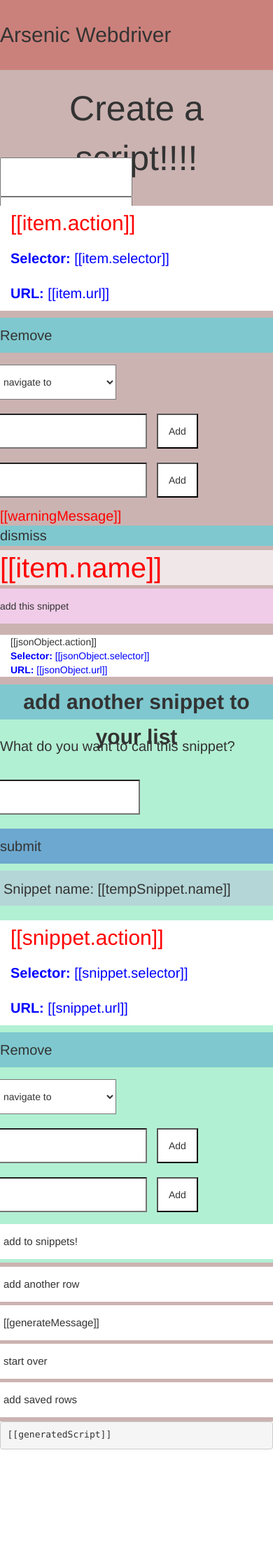
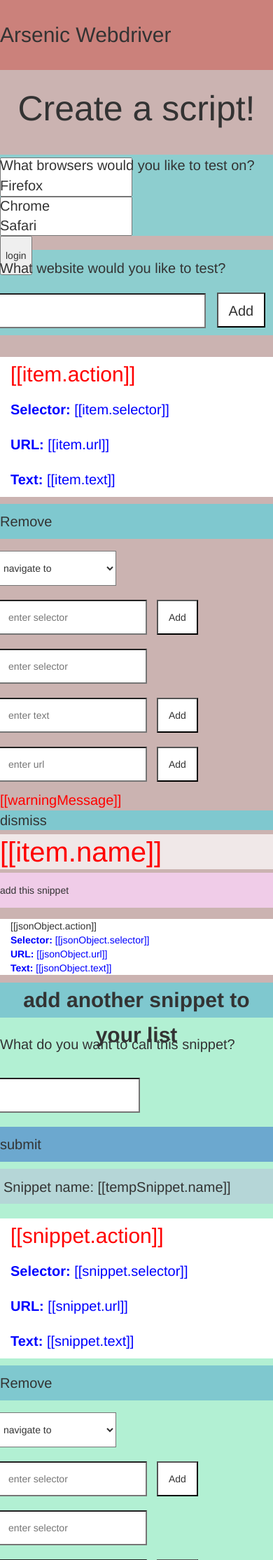
Before and after one commit to kathawala/test-generator-backend, a Flask app: page / in a window 390 px wide. Shown: the top 2229 px of the page at 70% size. Run offline with Flask 2, Linux system fonts and the light colour scheme; some libraries are stand-ins or nearby versions.

Commit message:
browser selection and text entry

```diff
--- a/webapp/static/main.css
+++ b/webapp/static/main.css
@@ -174,3 +174,32 @@
 	padding-left: 5px;
 	background-color: #B5D6D7;
 }
+
+.browser2 {
+	background-color: #78CF80;
+	height: 50px;
+	line-height: 50px;
+	font-size: 20px;
+	margin: 5px;
+	padding: 5px;
+}
+
+.browser {
+	background-color: #538F58;
+	height: 50px;
+	line-height: 50px;
+	font-size: 20px;
+	margin: 5px;
+	padding: 5px;
+}
+
+.prompt {
+	font-size: 20px;
+	margin: 20px;
+	background-color: #8DCECF;
+}
+
+.center {
+	height: 50px;
+	line-height: 50px;
+}
--- a/webapp/static/mainController.js
+++ b/webapp/static/mainController.js
@@ -32,6 +32,10 @@
 
     $scope.dragging = false;
 
+    $scope.firefoxSelected = true;
+    $scope.chromeSelected = false;
+    $scope.safariSelected = false;
+
    $scope.listItems = [{
 	    action: '',
 	    selector: '',
@@ -43,11 +47,13 @@
       name: "subset 1",
       values: [{ action: 'navigate to url',
         selector: '',
+        text: '',
         url: 'www.google.com',
       },
       { action: 'click',
         selector: 'example selector 1',
         url: '',
+        text: '',
       }]
     },
     {
@@ -55,25 +61,35 @@
       values: [{ action: 'click',
         selector: 'this should give an error if chosen first',
         url: '',
+        text: '',
       },
       { action: 'click',
         selector: 'example selector 2',
         url: '',
+        text: '',
       }]
     },
     {
       name: "subset 3",
       values: [{ action: 'navigate to url',
         selector: '',
+        text: '',
         url: 'www.amazon.com',
       },
       { action: 'exists',
         selector: 'example selector 3',
         url: '',
+        text: '',
+      },
+      { action: 'enter text',
+        selector: 'example selector 4',
+        url: '',
+        text: 'test text',
       },
       { action: 'click',
-        selector: 'example selector 4',
+        selector: 'example selector 5',
         url: '',
+        text: '',
       }]
     }];
 
@@ -87,8 +103,13 @@
       //set appropriate things to ''
       if (listItem.action == 'navigate to url') {
         listItem.selector = '';
+        listItem.text = '';
       }
       if (listItem.action == 'exists' || listItem.action == 'does not exist' || listItem.action == 'click') {
+        listItem.url = '';
+        listItem.text = '';
+      }
+      if (listItem.action == 'enter text') {
         listItem.url = '';
       }
 
@@ -130,12 +151,14 @@
       //set appropriate things to ''
       if (snippetItem.action == 'navigate to url') {
         snippetItem.selector = '';
-        console.log("her33e");
+        snippetItem.text = '';
       }
       if (snippetItem.action == 'exists' || snippetItem.action == 'does not exist' || snippetItem.action == 'click') {
         snippetItem.url = '';
-        console.log("here");
-        console.log(snippetItem.url);
+        snippetItem.text = '';
+      }
+      if (snippetItem.action == 'enter text') {
+        snippetItem.url = '';
       }
 
       if (snippetItem.action == 'navigate to url' && snippetItem.url == '') {
@@ -178,11 +201,26 @@
   	}
 
     var JSONObj = {
-	  "browser_types": [
-	    "Firefox"
-	  ],
+      "browser_types": [],
       "actions": actions
     }
+
+    if ($scope.firefoxSelected == true) {
+      JSONObj.browser_types.push("Firefox");
+      console.log("firefox");
+    }
+    if ($scope.chromeSelected == true) {
+      JSONObj.browser_types.push("Chrome");
+      console.log("chrome");
+    }
+    if ($scope.safariSelected == true) {
+      JSONObj.browser_types.push("Safari");
+      console.log("safari");
+    }
+
+    if (JSONObj.browser_types.length == 0) JSONObj.browser_types.push("Firefox");
+
+    console.log(JSONObj);
 
     $http.post('/generate',JSON.stringify(JSONObj)).then(
       function(data, status, headers, config){
--- a/webapp/templates/index.html
+++ b/webapp/templates/index.html
@@ -49,20 +49,42 @@
 	    {% endif %}
         </div>
 
-        <div class = "createPrompt"> Create a script!!!! </div>
+        <div class = "createPrompt"> Create a script! </div>
+
+        <div class = "row prompt">
+            <div class = "col-md-2"></div>
+            <div class = "col-md-2"> What browsers would you like to test on? </div>
+
+
+            <div ng-class = "{browser: firefoxSelected, browser2: !firefoxSelected}" class = "col-md-2 " ng-click = "firefoxSelected = !firefoxSelected"> Firefox </div>
+            <div ng-class = " {browser: chromeSelected, browser2: !chromeSelected} " class = "col-md-2" ng-click = "chromeSelected = !chromeSelected"> Chrome </div>
+            <div ng-class = " {browser: safariSelected, browser2: !safariSelected}" class = "col-md-2 " ng-click = "safariSelected = !safariSelected"> Safari </div>
+        </div>
+
+        <!-- need to set listItem.action = "navigate to url" -->
+        <div ng-if = "selectorList.length == 0" class = "row prompt">
+            <div class = "col-md-2"></div>
+            <div class = "col-md-4 center"> What website would you like to test? </div>
+            <input class = "col-md-2 input margins" type="text" ng-model="listItem.url" />
+            <button class = "col-md-2 input" ng-click="listItem.action = 'navigate to url'; add(listItem)">Add</button>
+        </div>
 
         <div ng-repeat="item in selectorList" data-drop="true" data-drag="true" ng-model="selectorList" jqyoui-droppable="{index: [[$index]], onDrop:'dropCallback',}" jqyoui-draggable="{index: [[$index]], insertInline: true, direction:'jqyouiDirection',animate: true, onStart: 'startCallback'}" data-jqyoui-options="{revert: 'invalid'}" data-direction="[[item.jqyouiDirection]]">
             <div class = "row">
                 <div class = "col-md-2"></div>
                 <div class = "addedRow col-md-8">
-                    <div class = "col-md-5 action"> [[item.action]] </div>
-                    <div class = "col-md-5 secondary" ng-show = "item.selector != ''">
+                    <div class = "col-md-3 action"> [[item.action]] </div>
+                    <div class = "col-md-3 secondary" ng-show = "item.selector != ''">
                         <div class = "label1"> Selector: </div>
                         <div class = "customized"> [[item.selector]] </div>
                     </div>
-                    <div class = "col-md-5 secondary" ng-show = "item.url != ''">
+                    <div class = "col-md-3 secondary" ng-show = "item.url != ''">
                         <div class = "label1"> URL: </div>
                         <div class = "customized"> [[item.url]] </div>
+                    </div>
+                    <div class = "col-md-3 secondary" ng-show = "item.text != ''">
+                        <div class = "label1"> Text: </div>
+                        <div class = "customized"> [[item.text]] </div>
                     </div>
                 </div>
                 <div class = "col-md-1 remove" ng-click = "remove($index)"> Remove </div>
@@ -78,14 +100,20 @@
               <option value="exists">check if exists</option>
               <option value="does not exist">check if doesn't exist</option>
               <option value="click">click on</option>
+              <option value="enter text">enter text in box</option>
             </select>
 
-            <div ng-show = "listItem.action != 'navigate to url'">
-                <input class = "col-md-4 input margins" type="text" ng-model="listItem.selector" />
+            <div ng-show = "listItem.action != 'navigate to url' && listItem.action != 'enter text' ">
+                <input class = "col-md-4 input margins" type="text" placeholder = "enter selector" ng-model="listItem.selector" />
+                <button class = "col-md-2 input" ng-click="add(listItem)">Add</button>
+            </div>
+            <div ng-show = "listItem.action == 'enter text' ">
+                <input class = "col-md-2 input margins" type="text" placeholder = "enter selector" ng-model="listItem.selector" />
+                <input class = "col-md-2 input margins" type="text" placeholder = "enter text" ng-model="listItem.text" />
                 <button class = "col-md-2 input" ng-click="add(listItem)">Add</button>
             </div>
             <div ng-show = "listItem.action == 'navigate to url'">
-                <input class = "col-md-4 input margins" type="text" ng-model="listItem.url" />
+                <input class = "col-md-4 input margins" type="text" placeholder = "enter url" ng-model="listItem.url" />
                 <button class = "col-md-2 input" ng-click="add(listItem)">Add</button>
             </div>
 
@@ -109,14 +137,18 @@
                     <div class = "row">
                         <div class = "col-md-2"></div>
                         <div class = "addedRow col-md-8">
-                            <div class = "col-md-5"> [[jsonObject.action]] </div>
-                            <div class = "col-md-5" ng-show = "jsonObject.selector != ''">
+                            <div class = "col-md-3"> [[jsonObject.action]] </div>
+                            <div class = "col-md-3" ng-show = "jsonObject.selector != ''">
                                 <div class = "label1"> Selector: </div>
                                 <div class = "customized"> [[jsonObject.selector]] </div>
                             </div>
-                            <div class = "col-md-5" ng-show = "jsonObject.url != ''">
+                            <div class = "col-md-3" ng-show = "jsonObject.url != ''">
                                 <div class = "label1"> URL: </div>
                                 <div class = "customized"> [[jsonObject.url]] </div>
+                            </div>
+                            <div class = "col-md-3" ng-show = "jsonObject.text != ''">
+                                <div class = "label1"> Text: </div>
+                                <div class = "customized"> [[jsonObject.text]] </div>
                             </div>
                         </div>
                     </div>
@@ -151,14 +183,18 @@
                                 <div class = "row">
                                     <div class = "col-md-2"></div>
                                     <div class = "addedRow col-md-8">
-                                        <div class = "col-md-5 action"> [[snippet.action]] </div>
-                                        <div class = "col-md-5 secondary" ng-show = "snippet.selector != ''">
+                                        <div class = "col-md-3 action"> [[snippet.action]] </div>
+                                        <div class = "col-md-3 secondary" ng-show = "snippet.selector != ''">
                                             <div class = "label1"> Selector: </div>
                                             <div class = "customized"> [[snippet.selector]] </div>
                                         </div>
-                                        <div class = "col-md-5 secondary" ng-show = "snippet.url != ''">
+                                        <div class = "col-md-3 secondary" ng-show = "snippet.url != ''">
                                             <div class = "label1"> URL: </div>
                                             <div class = "customized"> [[snippet.url]] </div>
+                                        </div>
+                                        <div class = "col-md-3 secondary" ng-show = "snippet.text != ''">
+                                            <div class = "label1"> Text: </div>
+                                            <div class = "customized"> [[snippet.text]] </div>
                                         </div>
                                     </div>
                                     <div class = "col-md-1 remove" ng-click = "removeSnippetRow($index)"> Remove </div>
@@ -175,15 +211,20 @@
                           <option value="exists">check if exists</option>
                           <option value="does not exist">check if doesn't exist</option>
                           <option value="click">click on</option>
+                          <option value="enter text">enter text in box</option>
                         </select>
 
-                        <div ng-show = "snippetItem.action != 'navigate to url'">
-                            <input class = "col-md-4 input margins" type="text" ng-model="snippetItem.selector" />
+                        <div ng-show = "snippetItem.action != 'navigate to url' && snippetItem.action != 'enter text' ">
+                            <input class = "col-md-4 input margins" type="text" placeholder = "enter selector" ng-model="snippetItem.selector" />
                             <button class = "col-md-2 input" ng-click="addToSnippet(snippetItem)">Add</button>
                         </div>
-
+                        <div ng-show = "snippetItem.action == 'enter text' ">
+                            <input class = "col-md-2 input margins" type="text" placeholder = "enter selector" ng-model="snippetItem.selector" />
+                            <input class = "col-md-2 input margins" type="text" placeholder = "enter text" ng-model="snippetItem.text" />
+                            <button class = "col-md-2 input" ng-click="addToSnippet(snippetItem)">Add</button>
+                        </div>
                         <div ng-show = "snippetItem.action == 'navigate to url'">
-                            <input class = "col-md-4 input margins" type="text" ng-model="snippetItem.url" />
+                            <input class = "col-md-4 input margins" type="text" placeholder = "enter url" ng-model="snippetItem.url" />
                             <button class = "col-md-2 input" ng-click="addToSnippet(snippetItem)">Add</button>
                         </div>
 
```
Lines whose indentation alone changed are shown as unchanged.
